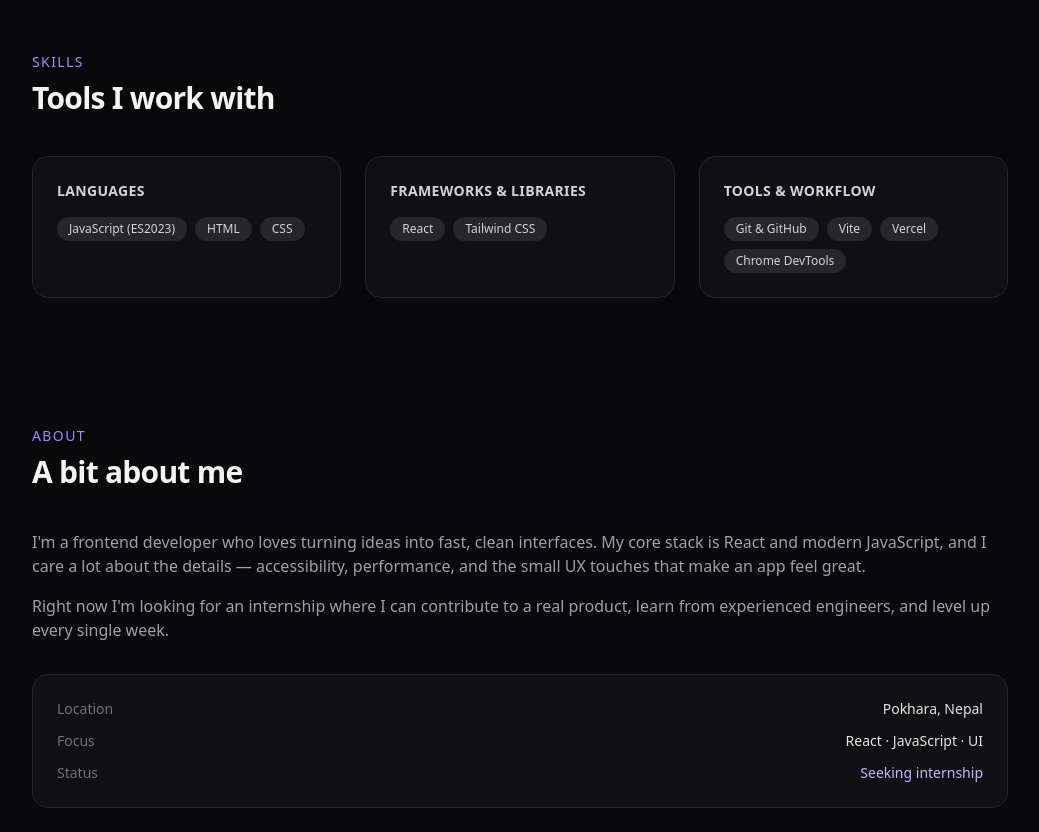
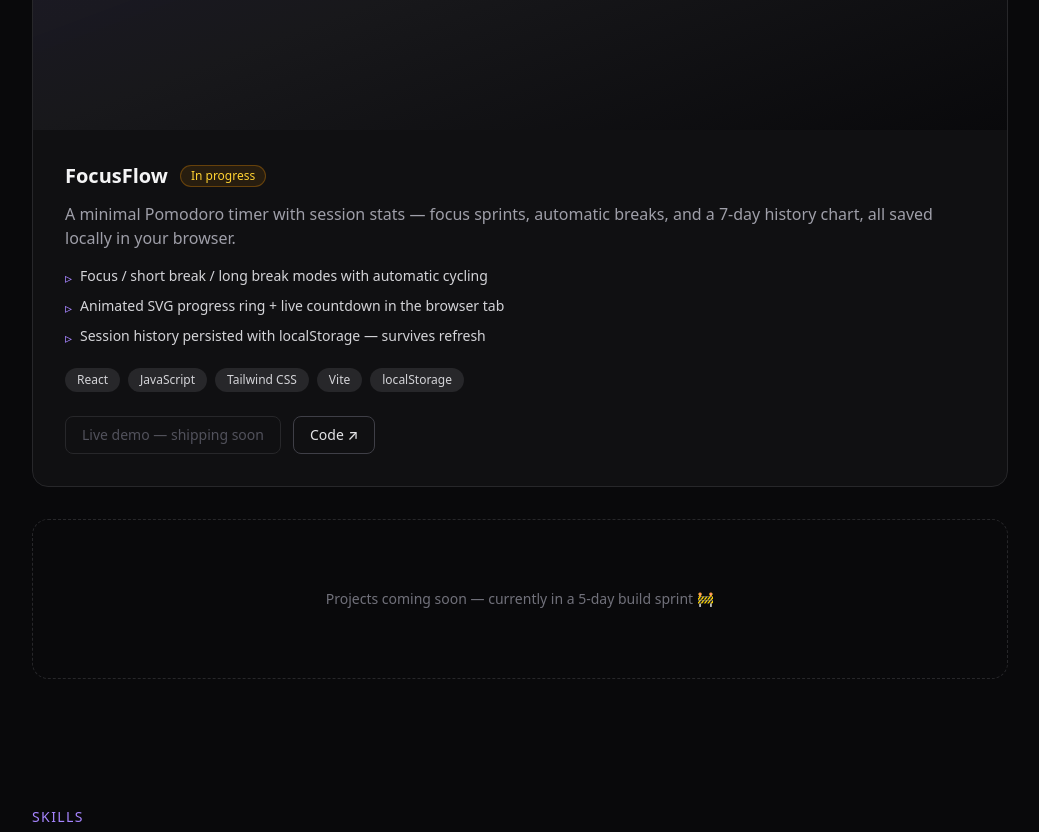
Before and after one commit to newaar93/Portfolio, a React (Vite) app: page / in a window 1280 px wide. Shown: the part 1060-1892 px from the top of the page, without its empty margins (120-1159 px from the left). Built offline with nearby package versions, Linux system fonts and the light colour scheme.

Commit message:
Add FocusFlow project card

```diff
--- a/src/data/content.js
+++ b/src/data/content.js
@@ -15,9 +15,24 @@ export const profile = {
   linkedin: 'https://www.linkedin.com/in/anushnewar93',
 }
 
-// 👇 Your projects will go here on Day 3.
-// Each project is an object — we'll fill these in together.
-export const projects = []
+// 👇 Your projects — each one is an object rendered as a card.
+export const projects = [
+  {
+    title: 'FocusFlow',
+    emoji: '⏱️',
+    description:
+      'A minimal Pomodoro timer with session stats — focus sprints, automatic breaks, and a 7-day history chart, all saved locally in your browser.',
+    status: 'in-progress',
+    tech: ['React', 'JavaScript', 'Tailwind CSS', 'Vite', 'localStorage'],
+    highlights: [
+      'Focus / short break / long break modes with automatic cycling',
+      'Animated SVG progress ring + live countdown in the browser tab',
+      'Session history persisted with localStorage — survives refresh',
+    ],
+    liveUrl: undefined, // set once deployed (Day 3)
+    repoUrl: 'https://github.com/anushnewar93/focusflow',
+  },
+]
 
 export const skillGroups = [
   {
```
